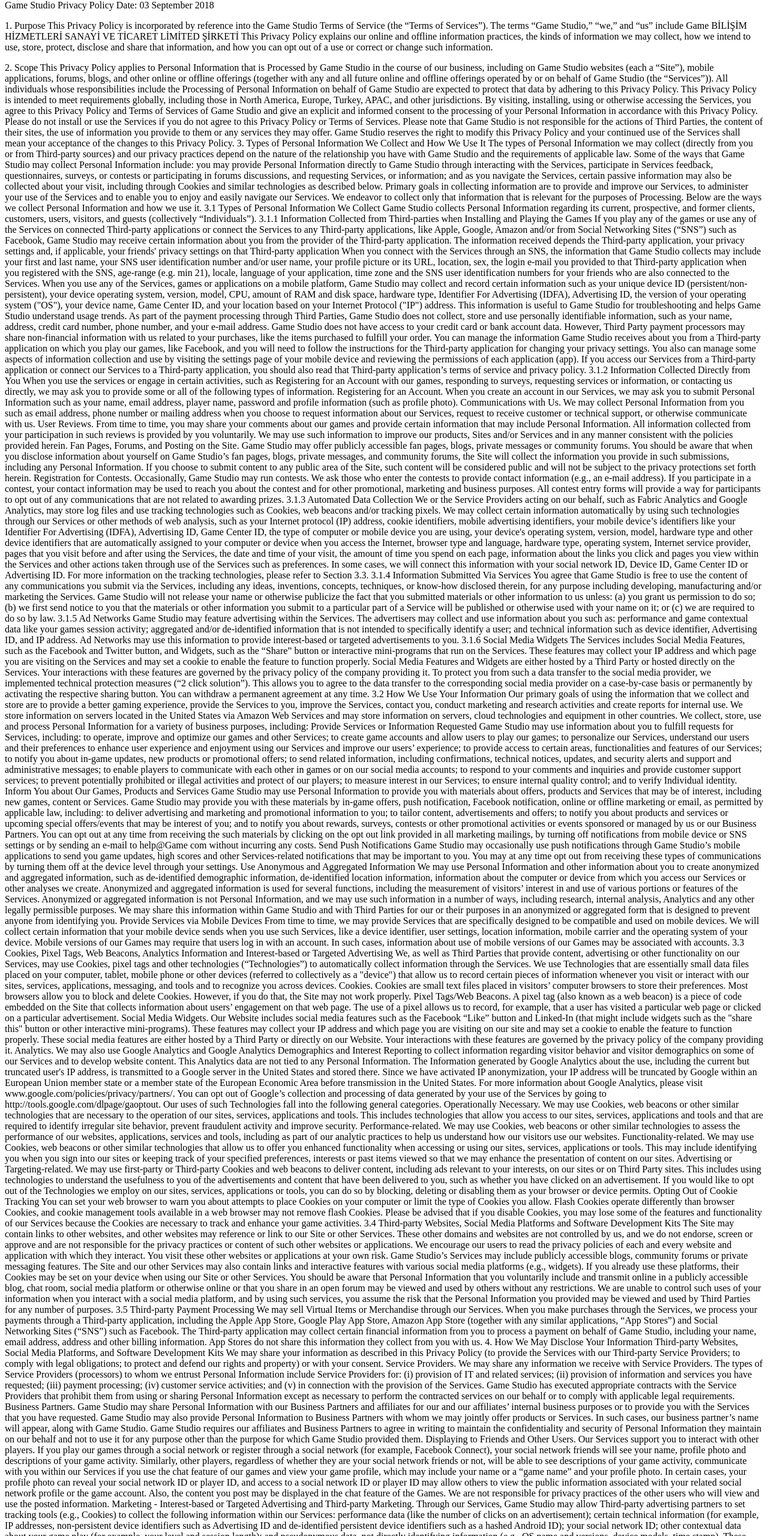
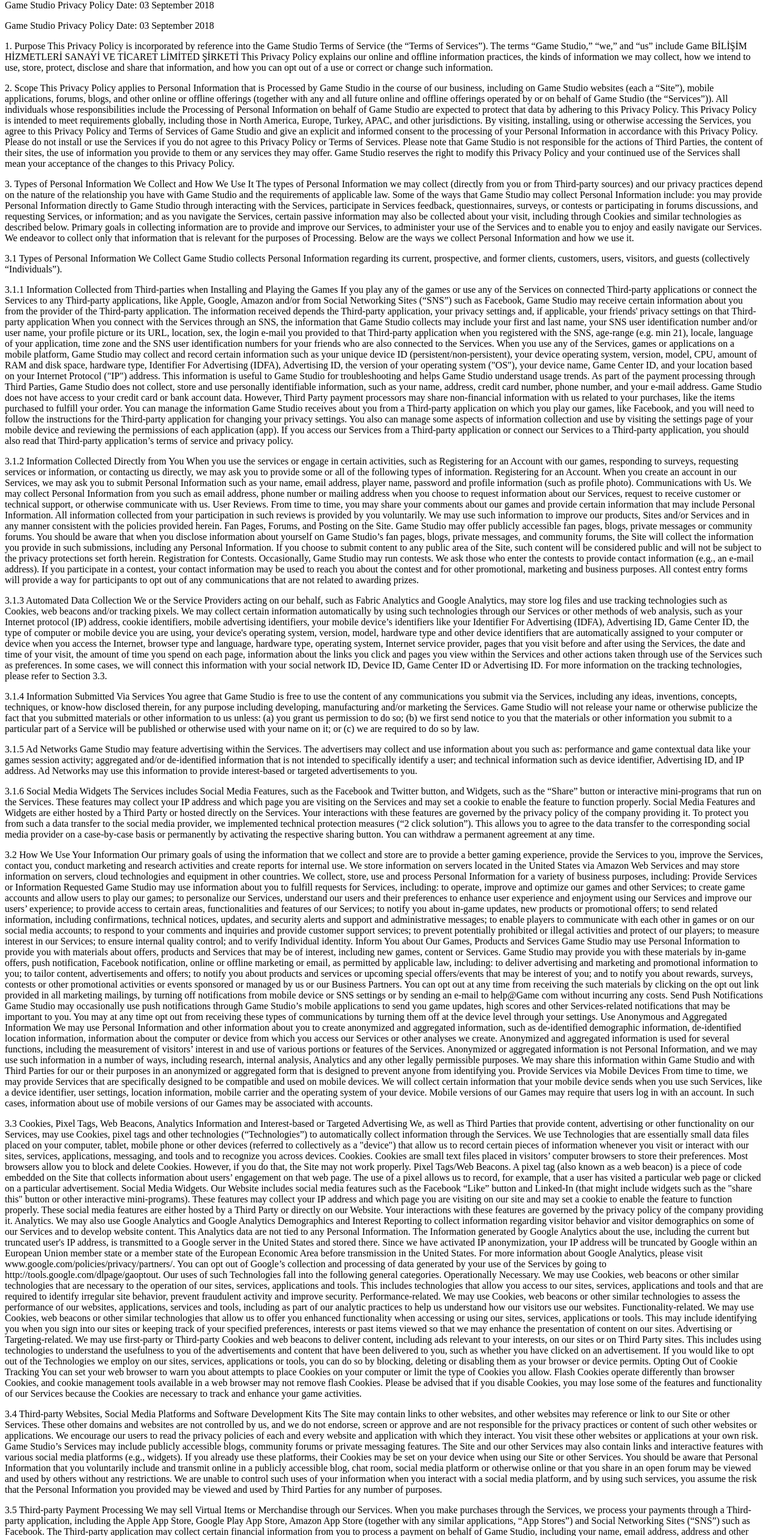
Before and after one commit to yigitozt/yigitozt.github.io, a plain HTML site: page index.html in a window 1280 px wide. Shown: the part 80-2640 px from the top of the page at 60% size. Drawn offline with Linux system fonts and the light colour scheme.

Commit message:
Update index.html

```diff
--- a/index.html
+++ b/index.html
@@ -7,6 +7,14 @@
 Privacy Policy
 Date: 03 September 2018
 
+    <p>
+
+    Game Studio
+Privacy Policy
+Date: 03 September 2018
+
+   </p>
+
 <p>
 
 1. Purpose
@@ -14,9 +22,12 @@ This Privacy Policy is incorporated by reference into the Game Studio Terms of S
 
 </p>
 
+<p>
 
 2. Scope
 This Privacy Policy applies to Personal Information that is Processed by Game Studio in the course of our business, including on Game Studio websites (each a “Site”), mobile applications, forums, blogs, and other online or offline offerings (together with any and all future online and offline offerings operated by or on behalf of Game Studio (the “Services”)). All individuals whose responsibilities include the Processing of Personal Information on behalf of Game Studio are expected to protect that data by adhering to this Privacy Policy. This Privacy Policy is intended to meet requirements globally, including those in North America, Europe, Turkey, APAC, and other jurisdictions.
+
+
 
 By visiting, installing, using or otherwise accessing the Services, you agree to this Privacy Policy and Terms of Services of Game Studio and give an explicit and informed consent to the processing of your Personal Information in accordance with this Privacy Policy. Please do not install or use the Services if you do not agree to this Privacy Policy or Terms of Services.
 
@@ -24,7 +35,9 @@ Please note that Game Studio is not responsible for the actions of Third Parties
 
 Game Studio reserves the right to modify this Privacy Policy and your continued use of the Services shall mean your acceptance of the changes to this Privacy Policy.
 
+</p>
 
+<p>
 
 3. Types of Personal Information We Collect and How We Use It
 The types of Personal Information we may collect (directly from you or from Third-party sources) and our privacy practices depend on the nature of the relationship you have with Game Studio and the requirements of applicable law. Some of the ways that Game Studio may collect Personal Information include:
@@ -33,8 +46,16 @@ you may provide Personal Information directly to Game Studio through interacting
 as you navigate the Services, certain passive information may also be collected about your visit, including through Cookies and similar technologies as described below.
 Primary goals in collecting information are to provide and improve our Services, to administer your use of the Services and to enable you to enjoy and easily navigate our Services. We endeavor to collect only that information that is relevant for the purposes of Processing. Below are the ways we collect Personal Information and how we use it.
 
+</p>
+
+<p>
+
 3.1 Types of Personal Information We Collect
 Game Studio collects Personal Information regarding its current, prospective, and former clients, customers, users, visitors, and guests (collectively “Individuals”).
+
+</p>
+
+<p>
 
 3.1.1 Information Collected from Third-parties when Installing and Playing the Games
 If you play any of the games or use any of the Services on connected Third-party applications or connect the Services to any Third-party applications, like Apple, Google, Amazon and/or from Social Networking Sites (“SNS”) such as Facebook, Game Studio may receive certain information about you from the provider of the Third-party application. The information received depends the Third-party application, your privacy settings and, if applicable, your friends' privacy settings on that Third-party application
@@ -49,6 +70,10 @@ You can manage the information Game Studio receives about you from a Third-party
 
 If you access our Services from a Third-party application or connect our Services to a Third-party application, you should also read that Third-party application’s terms of service and privacy policy.
 
+</p>
+
+<p>
+
 3.1.2 Information Collected Directly from You
 When you use the services or engage in certain activities, such as Registering for an Account with our games, responding to surveys, requesting services or information, or contacting us directly, we may ask you to provide some or all of the following types of information.
 
@@ -62,6 +87,10 @@ Fan Pages, Forums, and Posting on the Site. Game Studio may offer publicly acces
 
 Registration for Contests. Occasionally, Game Studio may run contests. We ask those who enter the contests to provide contact information (e.g., an e-mail address). If you participate in a contest, your contact information may be used to reach you about the contest and for other promotional, marketing and business purposes. All contest entry forms will provide a way for participants to opt out of any communications that are not related to awarding prizes.
 
+</p>
+
+<p>
+
 3.1.3 Automated Data Collection
 We or the Service Providers acting on our behalf, such as Fabric Analytics and Google Analytics, may store log files and use tracking technologies such as Cookies, web beacons and/or tracking pixels.
 
@@ -69,8 +98,16 @@ We may collect certain information automatically by using such technologies thro
 
 In some cases, we will connect this information with your social network ID, Device ID, Game Center ID or Advertising ID. For more information on the tracking technologies, please refer to Section 3.3.
 
+</p>
+
+<p>
+
 3.1.4 Information Submitted Via Services
 You agree that Game Studio is free to use the content of any communications you submit via the Services, including any ideas, inventions, concepts, techniques, or know-how disclosed therein, for any purpose including developing, manufacturing and/or marketing the Services. Game Studio will not release your name or otherwise publicize the fact that you submitted materials or other information to us unless: (a) you grant us permission to do so; (b) we first send notice to you that the materials or other information you submit to a particular part of a Service will be published or otherwise used with your name on it; or (c) we are required to do so by law.
+
+</p>
+
+<p>
 
 3.1.5 Ad Networks
 Game Studio may feature advertising within the Services. The advertisers may collect and use information about you such as:
@@ -80,10 +117,18 @@ aggregated and/or de-identified information that is not intended to specifically
 technical information such as device identifier, Advertising ID, and IP address.
 Ad Networks may use this information to provide interest-based or targeted advertisements to you.
 
+</p>
+
+<p>
+
 3.1.6 Social Media Widgets
 The Services includes Social Media Features, such as the Facebook and Twitter button, and Widgets, such as the “Share” button or interactive mini-programs that run on the Services. These features may collect your IP address and which page you are visiting on the Services and may set a cookie to enable the feature to function properly. Social Media Features and Widgets are either hosted by a Third Party or hosted directly on the Services. Your interactions with these features are governed by the privacy policy of the company providing it.
 
 To protect you from such a data transfer to the social media provider, we implemented technical protection measures (“2 click solution”). This allows you to agree to the data transfer to the corresponding social media provider on a case-by-case basis or permanently by activating the respective sharing button. You can withdraw a permanent agreement at any time.
+
+</p>
+
+<p>
 
 3.2 How We Use Your Information
 Our primary goals of using the information that we collect and store are to provide a better gaming experience, provide the Services to you, improve the Services, contact you, conduct marketing and research activities and create reports for internal use. We store information on servers located in the United States via Amazon Web Services and may store information on servers, cloud technologies and equipment in other countries.
@@ -127,6 +172,10 @@ Provide Services via Mobile Devices
 
 From time to time, we may provide Services that are specifically designed to be compatible and used on mobile devices. We will collect certain information that your mobile device sends when you use such Services, like a device identifier, user settings, location information, mobile carrier and the operating system of your device. Mobile versions of our Games may require that users log in with an account. In such cases, information about use of mobile versions of our Games may be associated with accounts.
 
+</p>
+
+<p>
+
 3.3 Cookies, Pixel Tags, Web Beacons, Analytics Information and Interest-based or Targeted Advertising
 We, as well as Third Parties that provide content, advertising or other functionality on our Services, may use Cookies, pixel tags and other technologies (“Technologies”) to automatically collect information through the Services. We use Technologies that are essentially small data files placed on your computer, tablet, mobile phone or other devices (referred to collectively as a "device") that allow us to record certain pieces of information whenever you visit or interact with our sites, services, applications, messaging, and tools and to recognize you across devices.
 
@@ -147,15 +196,26 @@ You can set your web browser to warn you about attempts to place Cookies on your
 
 Please be advised that if you disable Cookies, you may lose some of the features and functionality of our Services because the Cookies are necessary to track and enhance your game activities.
 
+</p>
+
+<p>
+
 3.4 Third-party Websites, Social Media Platforms and Software Development Kits
 The Site may contain links to other websites, and other websites may reference or link to our Site or other Services. These other domains and websites are not controlled by us, and we do not endorse, screen or approve and are not responsible for the privacy practices or content of such other websites or applications. We encourage our users to read the privacy policies of each and every website and application with which they interact. You visit these other websites or applications at your own risk.
 
 Game Studio’s Services may include publicly accessible blogs, community forums or private messaging features. The Site and our other Services may also contain links and interactive features with various social media platforms (e.g., widgets). If you already use these platforms, their Cookies may be set on your device when using our Site or other Services. You should be aware that Personal Information that you voluntarily include and transmit online in a publicly accessible blog, chat room, social media platform or otherwise online or that you share in an open forum may be viewed and used by others without any restrictions. We are unable to control such uses of your information when you interact with a social media platform, and by using such services, you assume the risk that the Personal Information you provided may be viewed and used by Third Parties for any number of purposes.
 
+</p>
+
+<p>
+
 3.5 Third-party Payment Processing
 We may sell Virtual Items or Merchandise through our Services. When you make purchases through the Services, we process your payments through a Third-party application, including the Apple App Store, Google Play App Store, Amazon App Store (together with any similar applications, “App Stores”) and Social Networking Sites (“SNS”) such as Facebook. The Third-party application may collect certain financial information from you to process a payment on behalf of Game Studio, including your name, email address, address and other billing information. App Stores do not share this information they collect from you with us.
 
+</p>
 
+
+<p>
 
 4. How We May Disclose Your Information
 Third-party Websites, Social Media Platforms, and Software Development Kits
@@ -178,6 +238,9 @@ In addition, from time to time, server logs may be reviewed for security purpose
 
 Merger, Sale, or Other Asset Transfers. If we are involved in a merger, acquisition, financing due diligence, reorganization, bankruptcy, receivership, sale of company assets or transition of service to another provider, then your information may be sold or transferred as part of such a transaction as permitted by law and/or contract. In such event, Game Studio will endeavor to direct the transferee to use Personal Information in a manner that is consistent with the Privacy Policy in effect at the time such Personal Information was collected.
 
+</p>
+
+<p>
 
 5. International Transfer
 All Personal Information collected via or by Game Studio may be stored anywhere in the world, including, but not limited to, in Turkey, the United States, the European Union, in the cloud, on our servers and on the servers of our affiliates or the servers of our Service Providers. When we transfer your Personal Information internationally, we will take reasonable steps to ensure that it is treated securely, lawfully and in the manner, we describe here. Please note that laws vary from jurisdiction to jurisdiction, so the privacy laws applicable to the places where your information is transferred to or stored, used or processed in may be different from the privacy laws applicable to the place where you are resident.
@@ -188,7 +251,9 @@ If you are using our Services from the European Union or other regions with laws
 
 By choosing to visit the Site, utilize the Services or otherwise provide information to us, you agree that any dispute over privacy or the terms contained in this Privacy Policy will be governed by the laws of Turkey and the adjudication of any disputes arising in connection with Game Studio or the Site will be in accordance with the Terms Services.
 
+</p>
 
+<p>
 
 6. Opt Out (Right to Restrict Processing)
 You have the right to opt out of certain uses and disclosures of your Personal Information. When you have consented to Game Studio’s processing of your Personal Information or Sensitive Personal Information, you may withdraw that consent at any time and opt out to further Processing by opening an in-game support ticket or, alternatively, by contacting help@justgame.com. Even if you opt out, we may still collect and use anonymized, non-Personal Information regarding your activities on our Services.
@@ -210,7 +275,9 @@ On mobile devices, you can reset the Advertising Identifier (like an IDFA) from
 
 To be clear, whether you are using our opt out or an online industry opt out, these cookie-based opt outs must be performed on each device and browser that you wish to have opted out. For example, if you have opted out on your computer browser, that opt out will not be effective on your mobile device.
 
+</p>
 
+<p>
 
 7. Rights of Access, Rectification, Erasure, and Restriction
 You have the right to request access to and rectification or erasure of Personal Information or restriction of processing, the right to object and the right to data portability.
@@ -221,29 +288,38 @@ When otherwise permitted by applicable law, you can open a support ticket within
 
 Although Game Studio makes good faith efforts to provide Individuals with access to their Personal Information, there may be circumstances in which Game Studio is unable to provide access, including but not limited to when the information contains legal privilege, would compromise others’ privacy or other legitimate rights, when the burden or expense of providing access would be disproportionate to the risks to the Individual’s privacy in the case in question or when it is commercially proprietary. If Game Studio determines that access should be restricted in any particular instance, we will provide you with an explanation of why that determination has been made and a contact point for any further inquiries. To protect your privacy, Game Studio will take commercially reasonable steps to verify your identity before granting access to or making any changes to your Personal Information.
 
+</p>
 
-
+<p>
 8. Data
 Game Studio retains the Personal Information collected as described in this Privacy Policy for as long as you use our Services or as necessary to fulfill the purpose(s) for which it was collected, provide our Services, resolve disputes, establish legal defenses, conduct audits, pursue legitimate business purposes, enforce our agreements and comply with applicable laws.
 
+</p>
 
+<p>
 
 9. Security of Your Information
 The Personal Information that you provide to Game Studio is stored on servers that are located in secured facilities and protected by protocols and procedures designed to ensure industry-standard security of such information, such as firewalls and data encryption. However, no server, computer or communications network or system or data transmission over the Internet can be guaranteed to be 100% secure. As a result, while Game Studio strives to protect your information, Game Studio cannot ensure or warrant the security of any information you transmit to Game Studio or through the Services.
 
 By using the Services or providing Personal Information to us, you agree that we may communicate with you electronically regarding security privacy, and administrative issues related to your use of the Services. If we learn of a security system’s breach, we may attempt to notify you electronically by posting a notice on the Services or sending an e-mail to you or via push notification.
 
+</p>
 
+<p>
 
 10. Children’s Privacy
 The Services are not directed to children under 13, and Game Studio does not knowingly collect Personally Identifiable Information from children under 13. If you are a parent or legal guardian of a child under the age of 13 (or under 16 in certain jurisdictions in the European Union) who uses our games, please contact us at help@Game com. We will delete your child’s Personal Information if we are able to identify your child unless you provide us with your verifiable consent for your child to continue to use our games.
 
+</p>
 
+<p>
 
 11. Redress/Compliance and Accountability
 If you have any questions about our privacy practices or this Privacy Policy, please contact Game Studio by email at help@justgame.com. We will address your concerns and attempt to resolve any privacy issues in a timely manner.
 
+</p>
 
+<p>
 
 12. Changes to Our Privacy Policy and Practices
 Revision to the Privacy Policy. We may revise this Privacy Policy at our sole discretion, so review it periodically. If you continue to visit this Site and use the services made available to you after such changes have been made, you hereby provide your consent to the changes.
@@ -252,13 +328,22 @@ Posting of Revised Privacy Policy. If there are any material changes to this Pri
 
 New Uses of Personal Information. Additionally, before we use Personal Information for any new purpose not originally authorized by you, we will endeavor to provide information regarding the new purpose and give you the opportunity to opt out. When consent of the Individual for the Processing of Personal Information is otherwise required by law or contract, Game Studio will endeavor to comply with the law or contract.
 
+</p>
+
+<p>
+
 13. California Privacy
 California law permits users who are California residents to request and obtain from us, once a year and free of charge, a list of the Third Parties to whom we have disclosed their Personal Information (if any) for their direct marketing purposes in the prior calendar year, as well as the type of Personal Information disclosed to those parties. Game Studio does not share Personal Information with Third Parties for their own marketing purposes.
 
+</p>
 
+<p>
 
 14. Contact Info of Data Controller
 If you have any questions about the privacy practices or this Privacy Policy, please contact Game Studio’s data protection officer by email at help@justgame.com.
+
+</p>
+
 </body>
 
 </html>
```
